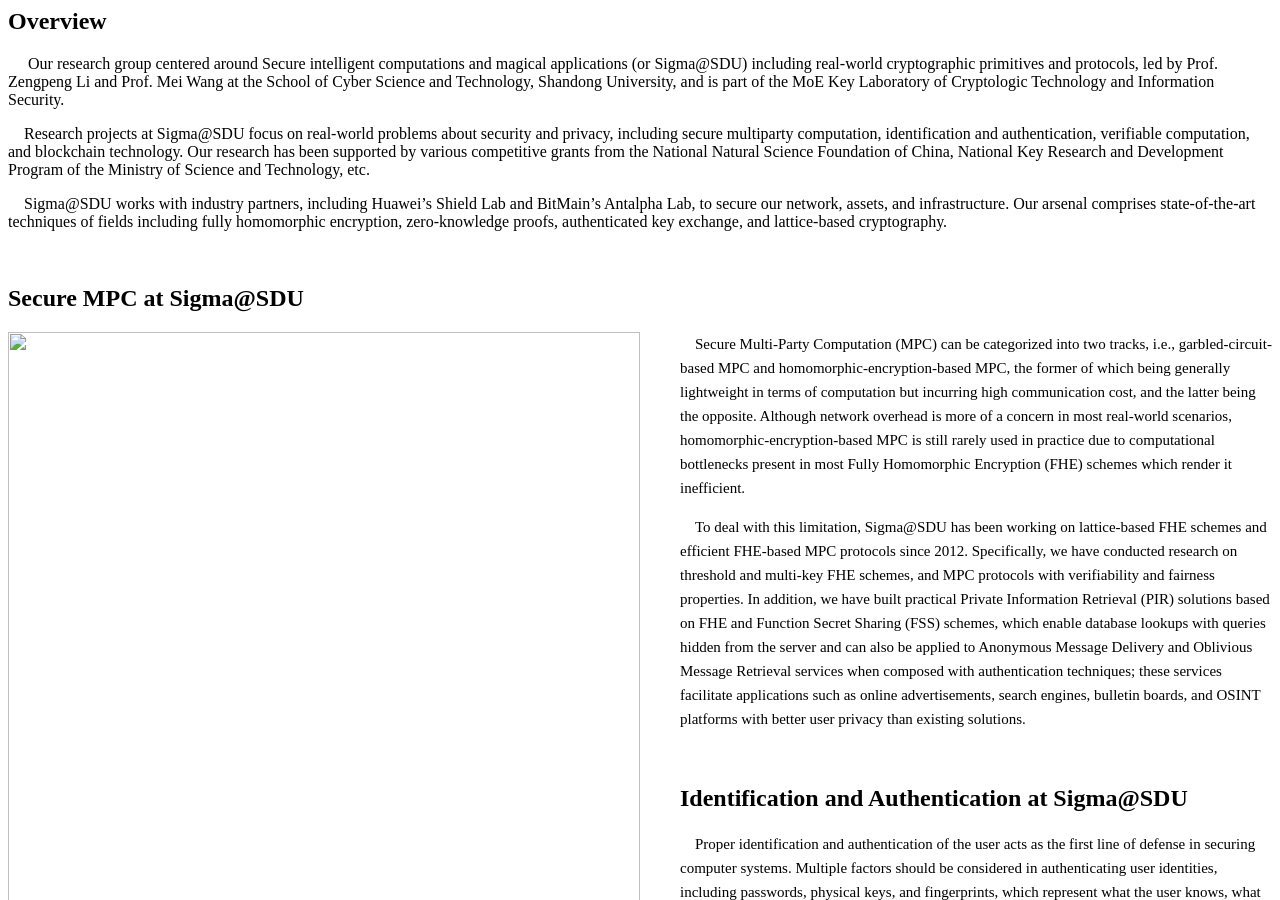
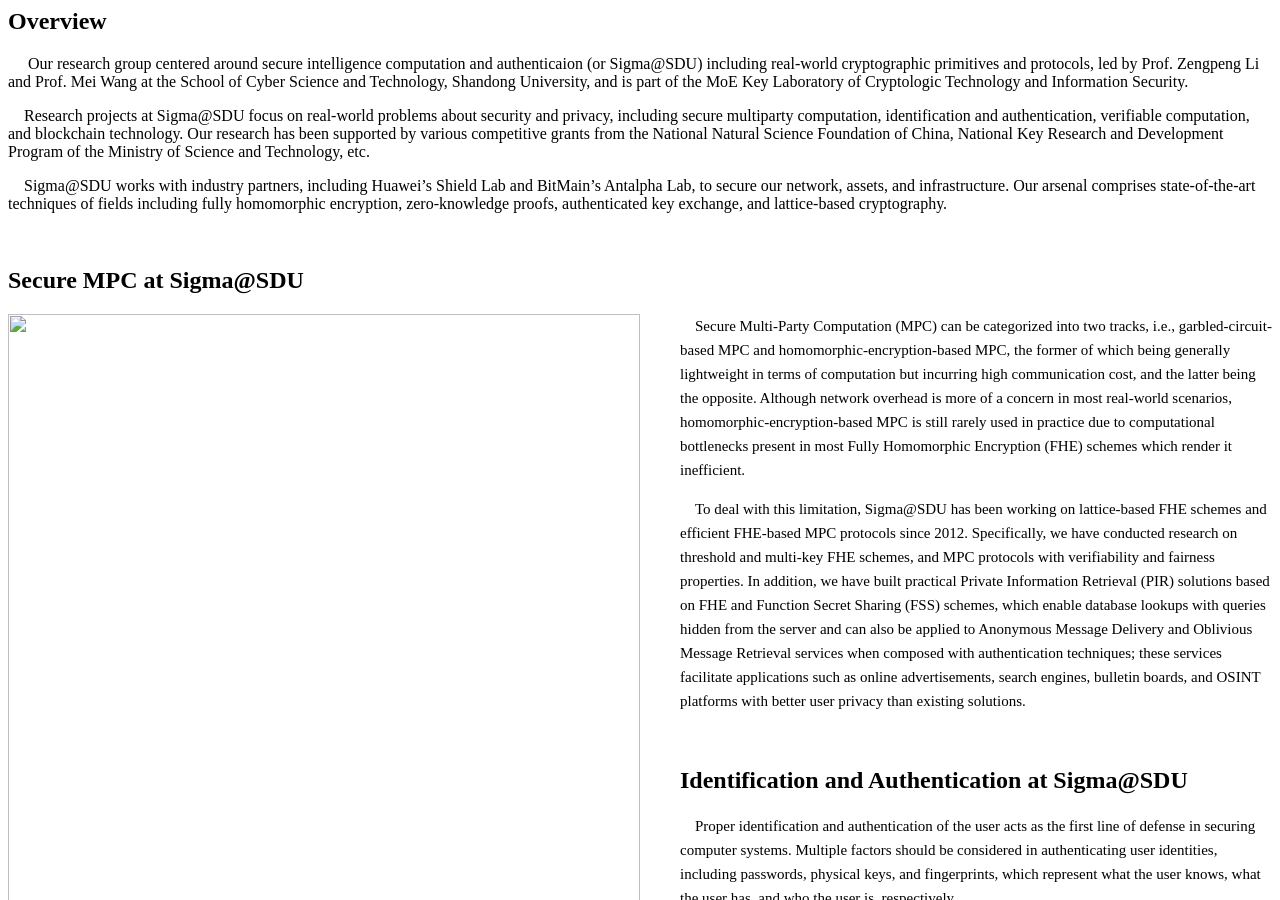
Before and after one commit to sigmasdu/sigmasdu.github.io, a Jekyll site: the page built from en/index.md, in a window 1280 px wide and 900 px high. Built offline with Jekyll 4.4.1, drawn with Linux system fonts in a browser that asks for light colours; our own code applies the rules of GitHub Pages for plain Markdown files.

Commit message:
Update index.md

```diff
--- a/en/index.md
+++ b/en/index.md
@@ -6,7 +6,7 @@ key: page-home
 ## Overview
 
 &ensp;&ensp;
-Our research group centered around Secure intelligent computations and magical applications (or Sigma@SDU) including real-world cryptographic primitives and protocols, led by Prof. Zengpeng Li and Prof. Mei Wang at the School of Cyber Science and Technology, Shandong University, and is part of the MoE Key Laboratory of Cryptologic Technology and Information Security.
+Our research group centered around secure intelligence computation and authenticaion (or Sigma@SDU) including real-world cryptographic primitives and protocols, led by Prof. Zengpeng Li and Prof. Mei Wang at the School of Cyber Science and Technology, Shandong University, and is part of the MoE Key Laboratory of Cryptologic Technology and Information Security.
 
 &ensp;&ensp;Research projects at Sigma@SDU focus on real-world problems about security and privacy, including secure multiparty computation, identification and authentication, verifiable computation, and blockchain technology. Our research has been supported by various competitive grants from the National Natural Science Foundation of China, National Key Research and Development Program of the Ministry of Science and Technology, etc.
 
```
